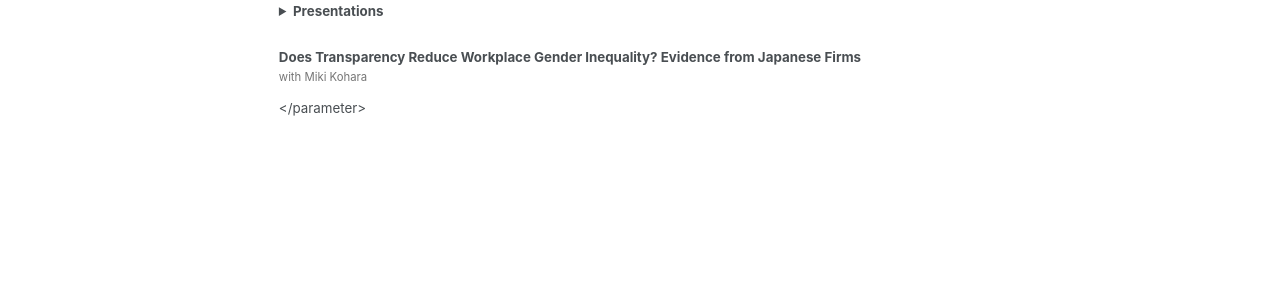
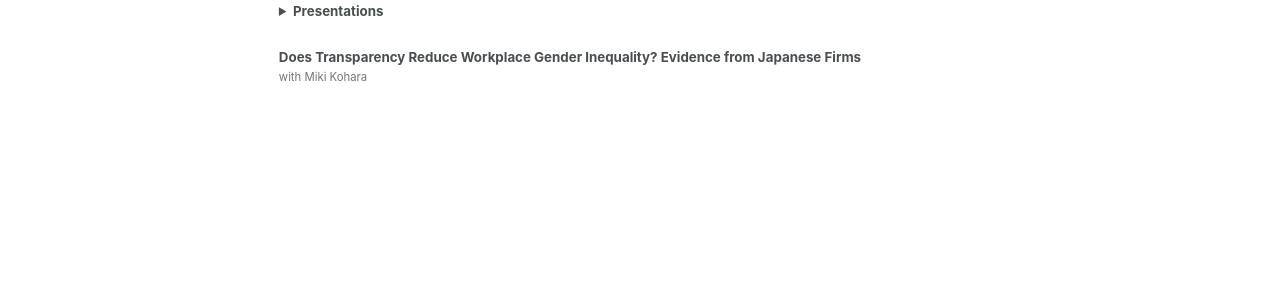
Before and after one commit to Kotaro-Fujisaki/kotaro-fujisaki.github.io, a Jekyll site: the page built from _pages/publications.md, in a window 1280 px wide and 1254 px high. Shown: the part 877-1170 px from the top of the window. Built offline with Jekyll 4.4.1, drawn with Linux system fonts in a browser that asks for light colours.

Commit message:
Fix closing tag in publications.md
Signed-off-by: Kotaro-Fujisaki <163865887+Kotaro-Fujisaki@users.noreply.github.com>

```diff
--- a/_pages/publications.md
+++ b/_pages/publications.md
@@ -168,4 +168,4 @@ Presentations: AASLE Taipei, UCL
   {% include archive-single.html %}
 {% endfor %}
 
- --></parameter>
+ -->
```
